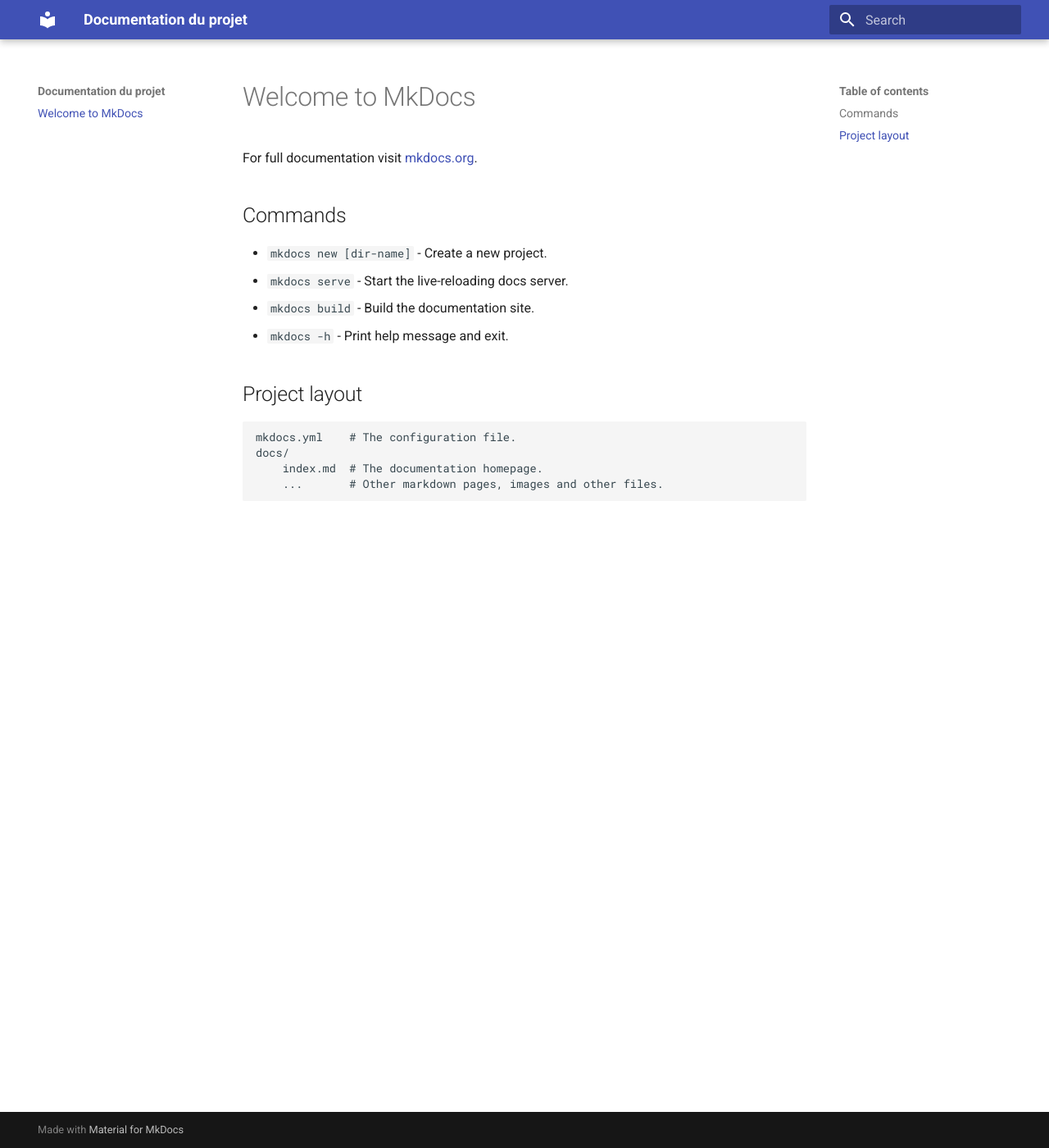
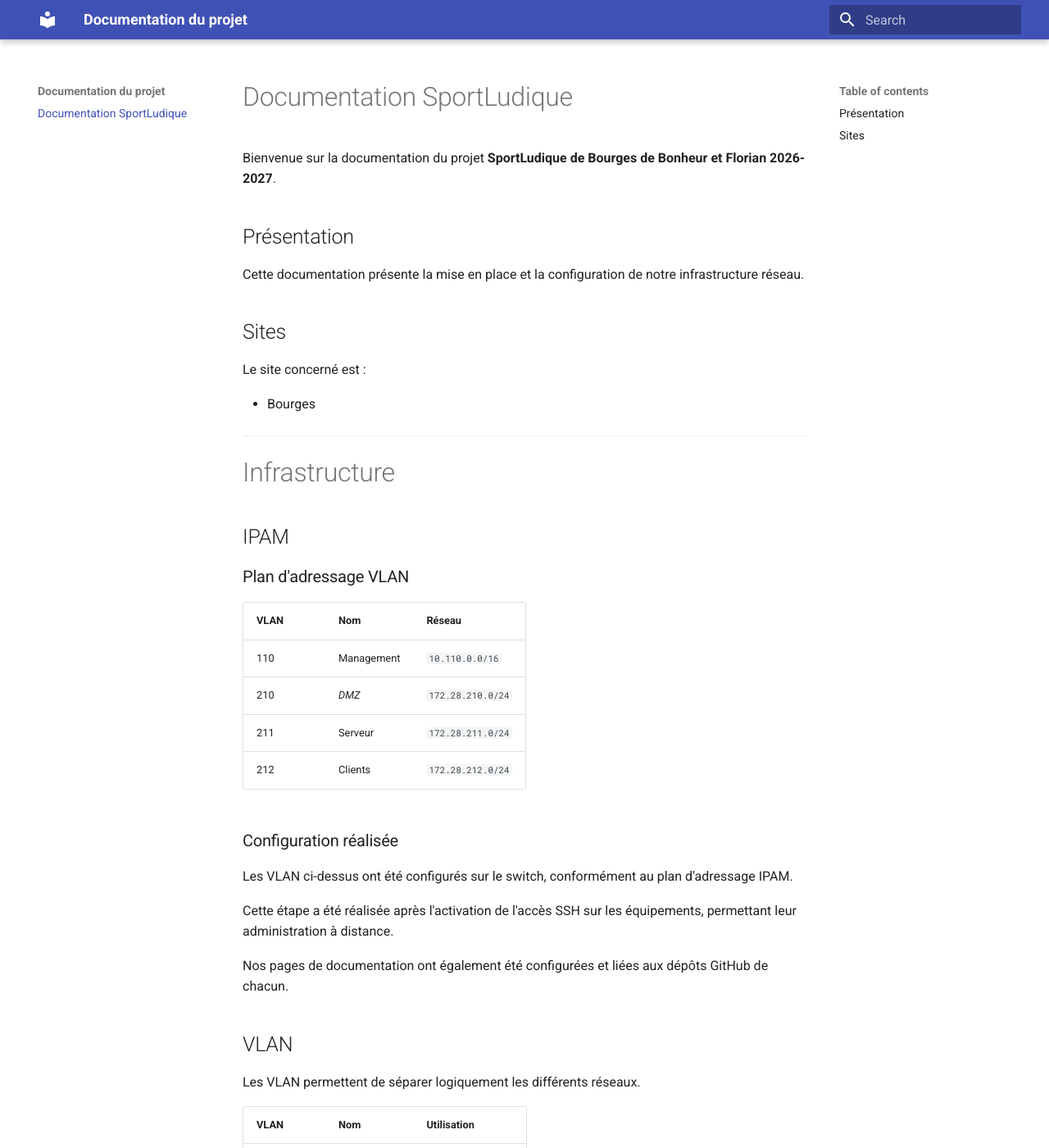
Before and after one commit to florian301106-hub/mon-projet-mkdocs, an MkDocs documentation site: the page built from docs/index.md, in a window 1280 px wide and 1400 px high. Shown: the whole window at 82% size. Built offline with MkDocs 1.6.1 and Material for MkDocs 9.7.7, drawn with Linux system fonts in a browser that asks for light colours; some of the changed text lies outside the part shown.

Commit message:
index.md

````diff
--- a/docs/index.md
+++ b/docs/index.md
@@ -1,17 +1,151 @@
-# Welcome to MkDocs
+# Documentation SportLudique
 
-For full documentation visit [mkdocs.org](https://www.mkdocs.org).
+Bienvenue sur la documentation du projet **SportLudique de Bourges de Bonheur et Florian 2026-2027**.
 
-## Commands
+## Présentation
 
-* `mkdocs new [dir-name]` - Create a new project.
-* `mkdocs serve` - Start the live-reloading docs server.
-* `mkdocs build` - Build the documentation site.
-* `mkdocs -h` - Print help message and exit.
+Cette documentation présente la mise en place et la configuration de notre infrastructure réseau.
 
-## Project layout
+## Sites
 
-    mkdocs.yml    # The configuration file.
-    docs/
-        index.md  # The documentation homepage.
-        ...       # Other markdown pages, images and other files.
+Le site concerné est :
+
+* Bourges
+
+
+---
+
+# Infrastructure
+
+## IPAM
+
+### Plan d'adressage VLAN
+
+| VLAN | Nom            | Réseau            |
+| ---- | -------------- | ----------------- |
+| 110  | Management     | `10.110.0.0/16`   |
+| 210  | *DMZ* | `172.28.210.0/24` |
+| 211  | Serveur           | `172.28.211.0/24` |
+| 212  | Clients        | `172.28.212.0/24` |
+
+### Configuration réalisée
+
+Les VLAN ci-dessus ont été configurés sur le switch, conformément au plan d'adressage IPAM.
+
+Cette étape a été réalisée après l'activation de l'accès SSH sur les équipements, permettant leur administration à distance.
+
+Nos pages de documentation ont également été configurées et liées aux dépôts GitHub de chacun.
+
+
+
+## VLAN
+
+Les VLAN permettent de séparer logiquement les différents réseaux.
+
+| VLAN | Nom        | Utilisation        |
+| ---- | ---------- | ------------------ |
+| 110  | Management | Administration     |
+| 210  | À préciser | À préciser         |
+| 211  | DMZ        | Zone démilitarisée |
+| 212  | Clients    | Postes clients     |
+
+
+
+## Routage
+
+
+
+
+
+
+## Équipements réseau :
+
+### Switch
+
+Le switch permet de connecter les différents équipements et de gérer les VLAN.
+
+
+
+
+
+# Sites
+
+## Bourges
+
+### Réseau
+
+Le réseau attribué au site de Bourges est :
+
+`172.28.192.0/19` jusqu'a
+
+### Infrastructure
+
+Le site comprend notamment :
+
+* Des switches
+* Un routeur
+* Des postes clients
+* Des équipements administrables en SSH
+
+---
+
+## Chartres
+
+### Réseau
+
+Le réseau attribué au site de Chartres est :
+
+`172.28.160.0/19`
+
+### Infrastructure
+
+Le site comprend notamment :
+
+* Des switches
+* Un routeur
+* Des postes clients
+* Des équipements administrables en SSH
+
+---
+
+# Tests réseau
+
+## Objectif
+
+Les tests permettent de vérifier le bon fonctionnement de l'infrastructure après sa configuration.
+
+## Tests de connectivité
+
+```text
+ping <adresse_IP>
+```
+
+```text
+traceroute <adresse_IP>
+```
+
+## Vérifications
+
+* Connectivité entre les machines
+* Communication avec la passerelle
+* Communication entre les VLAN
+* Accès SSH aux équipements
+* Communication entre les sites
+
+## Résultats
+
+Les résultats des tests seront ajoutés après leur réalisation.
+
+---
+
+# Avancement
+
+| Tâche                        | État     |
+| ---------------------------- | -------- |
+| Création du repository       | Terminé  |
+| Création de la documentation | Terminé  |
+| Accès SSH                    | Terminé  |
+| Configuration des VLAN       | Terminé  |
+| Plan d'adressage IP          | En cours |
+| Configuration du routage     | En cours |
+| Tests réseau                 | À faire  |
````
